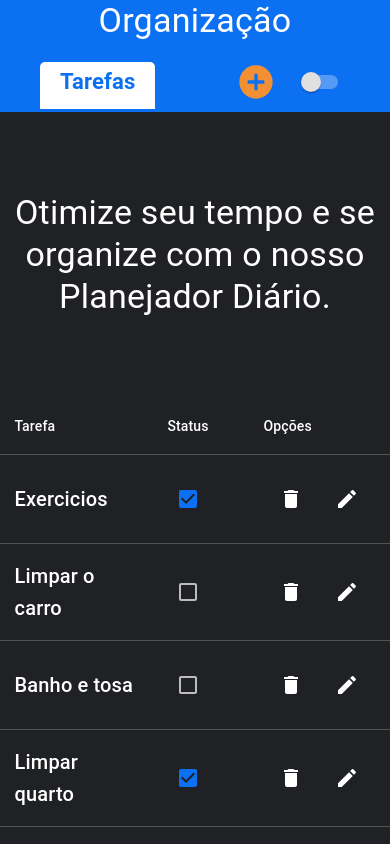
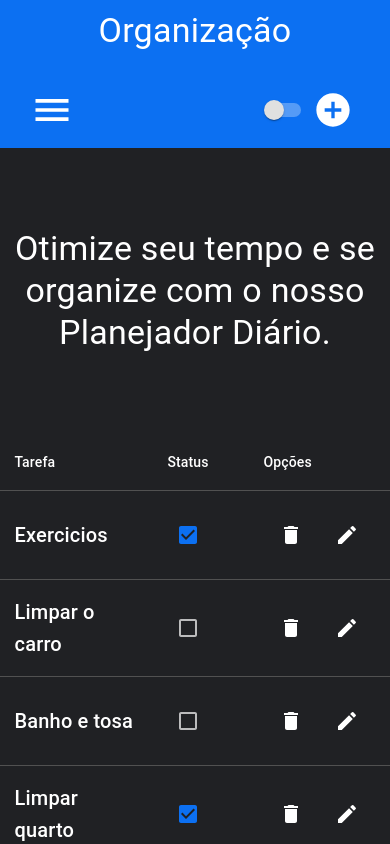
Before and after one commit to laurentino01/planejador-de-tarefas, a React (Vite) app: page / in a window 390 px wide. Shown: the top 844 px of the page. Built offline with nearby package versions, Linux system fonts and the light colour scheme.

Commit message:
refactor(headernav)

```diff
--- a/src/layouts/AppDrawer.tsx
+++ b/src/layouts/AppDrawer.tsx
@@ -4,6 +4,7 @@ import Drawer from "@mui/material/Drawer";
 
 import Button from "@mui/material/Button";
 import ChecklistRtlRoundedIcon from "@mui/icons-material/ChecklistRtlRounded";
+import MenuIcon from "@mui/icons-material/Menu";
 import { List, ListItem } from "@mui/material";
 
 export const AppDrawer = () => {
@@ -13,13 +14,15 @@ export const AppDrawer = () => {
 
   return (
     <div>
-      <Button onClick={() => setStatus(!status)}>abrir </Button>
+      <Button onClick={() => setStatus(!status)}>
+        <MenuIcon sx={{ color: "white", fontSize: 44 }} />{" "}
+      </Button>
       <Drawer onClose={() => setStatus(!status)} open={status}>
         <List>
           <ListItem>
             <Button
               variant="text"
-              sx={{ width: 500 }}
+              sx={{ width: "100%" }}
               startIcon={<ChecklistRtlRoundedIcon />}
             >
               Tarefas
--- a/src/layouts/HeaderNav.tsx
+++ b/src/layouts/HeaderNav.tsx
@@ -1,13 +1,9 @@
 import React, { useCallback, useState, useEffect } from "react";
 import { NavLink } from "react-router-dom";
-/* import "../sass/header.scss"; */
 
-import Brightness7Icon from "@mui/icons-material/Brightness7";
-import Brightness2Icon from "@mui/icons-material/Brightness2";
 import AddCircleIcon from "@mui/icons-material/AddCircle";
 import { Box } from "@mui/system";
 import {
-  SxProps,
   Typography,
   useTheme,
   useMediaQuery,
@@ -37,23 +33,6 @@ export const HeaderNav = () => {
     []
   );
 
-  /* const darkModeSwitchStyleSX: SxProps = {
-    "& .MuiSwitch-track": {
-      backgroundColor: themeName === "light" ? "white" : "black",
-    },
-    "& .MuiSwitch-thumb": {
-      backgroundColor:
-        themeName === "light" ? "black" : `${theme.palette.secondary.main}`,
-    },
-    "--Switch-thumbSize": "25px",
-    "--Switch-trackHeight": "30px",
-    "--Switch-trackWidth": "60px",
-  }; */
-
-  useEffect(() => {
-    console.log(mediaDownSM);
-  }, [mediaDownSM]);
-
   return (
     <>
       {mediaDownMD && (
@@ -61,6 +40,7 @@ export const HeaderNav = () => {
           sx={{
             backgroundColor: `${theme.palette.primary.main}`,
             textAlign: "center",
+            padding: "10px 0",
           }}
         >
           <Typography component={"h6"} variant="h4" color={"white"}>
@@ -74,7 +54,8 @@ export const HeaderNav = () => {
           display: "flex",
           alignItems: "center",
           justifyContent: "space-between",
-          padding: "20px 40px 10px 20px",
+          padding:
+            "20px  clamp(1.25rem, 0.8929rem + 1.7857vw, 2.5rem) 10px 20px",
           maxWidth: "1440px",
           marginX: "auto",
           backgroundColor: `${theme.palette.primary.main}`,
@@ -82,7 +63,12 @@ export const HeaderNav = () => {
       >
         <Box component={"nav"} sx={{ display: "flex", alignItems: "center" }}>
           {!mediaDownMD && (
-            <Typography component={"h6"} variant="h4" color={"white"}>
+            <Typography
+              sx={{ cursor: "pointer" }}
+              component={"h6"}
+              variant="h4"
+              color={"white"}
+            >
               Organização
             </Typography>
           )}
@@ -104,33 +90,39 @@ export const HeaderNav = () => {
                 border: "none",
                 color: `${theme.palette.primary.main}`,
                 backgroundColor: "white",
-                padding: "7px 20px 15px 20px",
+                padding: "7px 20px 18px 20px",
                 borderRadius: "5px 5px 0 0",
                 cursor: "pointer",
                 transition: "0.3s",
               },
             }}
           >
-            <Typography sx={{ fontWeight: "600" }}>
-              <NavLink to={"/"}>Tarefas</NavLink>
-            </Typography>
+            {mediaDownMD && <AppDrawer />}
+            {!mediaDownMD && (
+              <Typography sx={{ fontWeight: "600" }}>
+                <NavLink to={"/"}>Tarefas</NavLink>
+              </Typography>
+            )}
           </Box>
-          <AppDrawer />
         </Box>
 
         <Box sx={{ display: "flex", alignItems: "center" }}>
+          <Switch checked={check} onChange={handleDarkMode} />
           {mediaDownMD && (
             <AddCircleIcon
               sx={{
                 fontSize: 40,
-                color: `${theme.palette.secondary.main}`,
+                color: "white",
                 marginRight: 2,
+                cursor: "pointer",
               }}
             />
           )}
+
           {!mediaDownMD && (
             <Button
               sx={{
+                color: "white",
                 marginRight: "20px",
                 backgroundColor: `${theme.palette.secondary.main}`,
                 transition: "0.3s",
@@ -142,25 +134,6 @@ export const HeaderNav = () => {
               Adicionar Nova Tarefa
             </Button>
           )}
-
-          <Switch
-            checked={check}
-            onChange={handleDarkMode}
-
-            /*  slotProps={{
-              thumb: {
-                input: { "aria-label": "dark mode" },
-                children: check ? (
-                  <Brightness7Icon
-                    fontSize="small"
-                    sx={{ color: `${theme.palette.secondary.main}` }}
-                  />
-                ) : (
-                  <Brightness2Icon fontSize="small" sx={{ color: "white" }} />
-                ),
-              },
-            }} */
-          />
         </Box>
       </Box>
     </>
```
